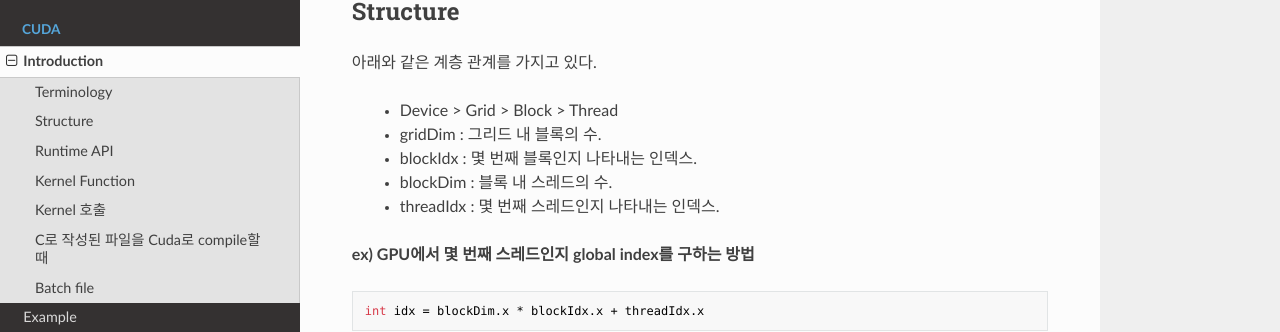
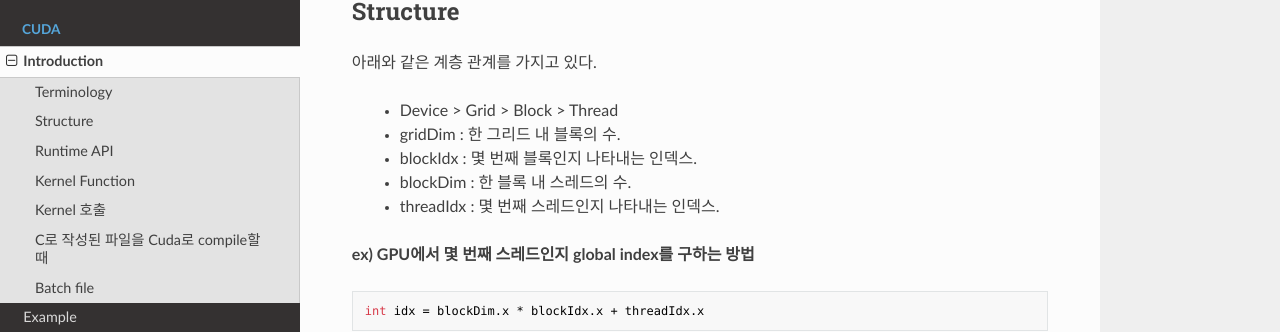
Before and after one commit to WonyoungCho/CUDA, an MkDocs documentation site: the page built from docs/CUDA_int.md, in a window 1280 px wide and 900 px high, scrolled down 377 px. Shown: the part 133-465 px from the top of the window. Built offline with MkDocs 1.6.1, drawn with Linux system fonts in a browser that asks for light colours; nearby versions of some CDN libraries; old or Windows-style settings are respelled for this version of MkDocs.

Commit message:
Update CUDA_int.md

```diff
--- a/docs/CUDA_int.md
+++ b/docs/CUDA_int.md
@@ -15,9 +15,9 @@
 ## Structure
 아래와 같은 계층 관계를 가지고 있다.
 > - Device > Grid > Block > Thread
-- gridDim : 그리드 내 블록의 수.
+- gridDim : 한 그리드 내 블록의 수.
 - blockIdx : 몇 번째 블록인지 나타내는 인덱스.
-- blockDim : 블록 내 스레드의 수.
+- blockDim : 한 블록 내 스레드의 수.
 - threadIdx : 몇 번째 스레드인지 나타내는 인덱스.
 
 
```
